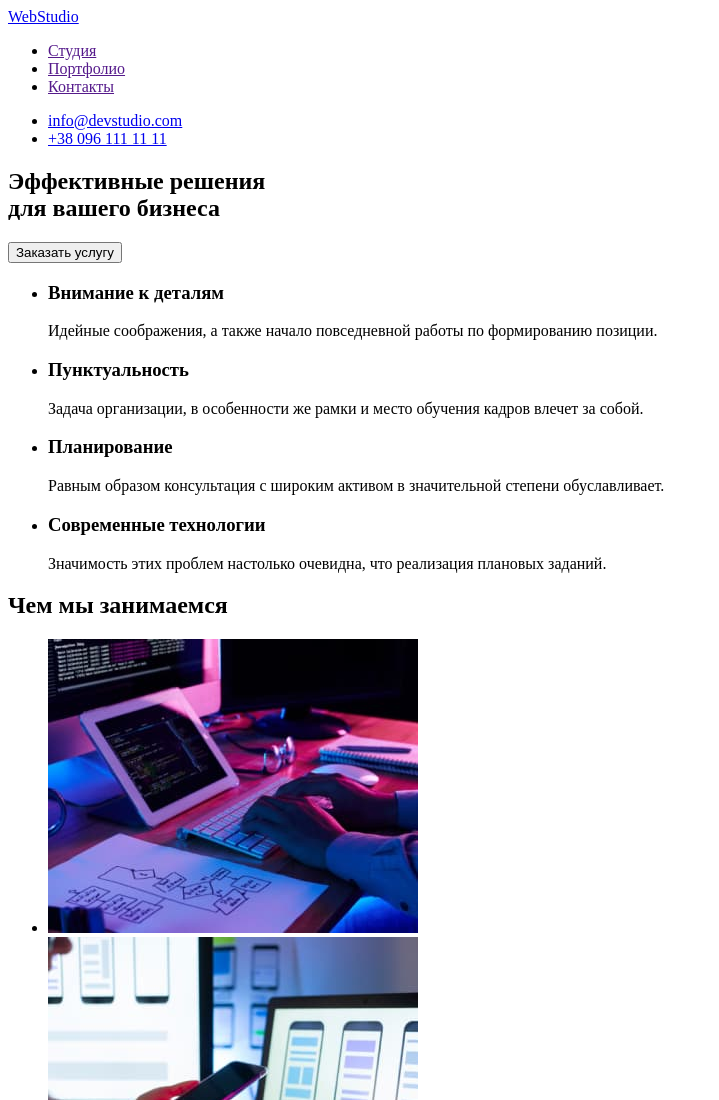
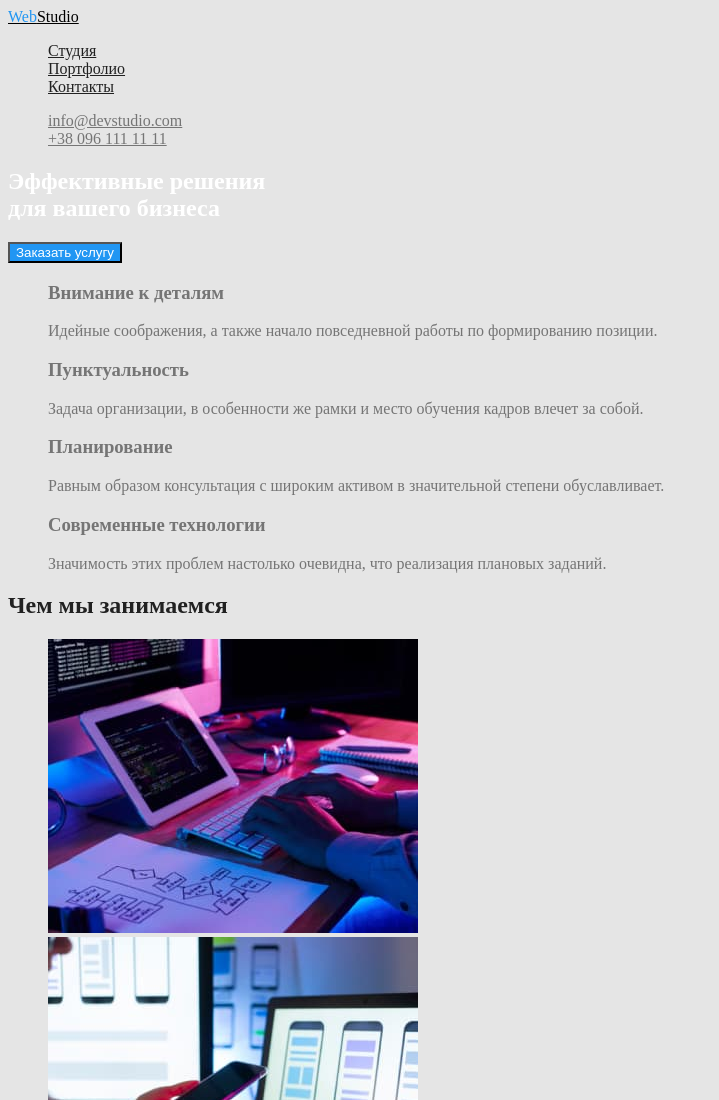
Before and after one commit to Denys07748/goit-markup-hw-02, a plain HTML site: page index.html in a window 1280 px wide. Shown: the top 1100 px of the page, without its empty margins (0-719 px from the left). Drawn offline with Linux system fonts and the light colour scheme.

Commit message:
назначение цветов, присвоение классов

```diff
--- a/css/styles.css
+++ b/css/styles.css
@@ -0,0 +1,57 @@
+body {
+    color: #757575;
+    background-color: #E5E5E5;
+}
+
+/* цвет заголовков #212121 */
+/* цвет текста #757575 */
+/* белый  #FFFFFF */
+/* акцент #2196F3*/
+/* цвет основного фона #E5E5E5 */
+/* вторичный цвет фона #F5F4FA */
+
+ul {
+    list-style: none;
+}
+
+.section-title {
+    color: #212121;
+}
+
+/* Header */
+
+.logo {
+    color: black;
+}
+.logo-web {
+    color: #2196F3;
+}
+
+
+.menu-nav .link {
+    color: #212121;
+}
+.menu-nav .link:hover,
+.menu-nav .link:focus {
+    color: #2196F3;
+}
+
+.contacts .link {
+    color: #757575;
+}
+.contacts .link:hover,
+.contacts .link:focus {
+    color: #2196F3;
+}
+
+
+
+/* Section hero */
+
+.hero-title {
+    color: #ffffff;
+}
+.hero-button {
+    color: #ffffff;
+    background-color: #2196F3;
+}
--- a/index.html
+++ b/index.html
@@ -12,28 +12,28 @@
     <header class="pages-header">
         <nav>
             <a href="/" lang="en" class="logo">
-                WebStudio
+                <span class="logo-web">Web</span>Studio
             </a>
 
-            <ul>
-                <li> <a href="">Студия</a></li>
-                <li> <a href="">Портфолио</a></li>
-                <li> <a href="">Контакты</a></li>
+            <ul class="menu-nav list">
+                <li> <a href="" class="link">Студия</a></li>
+                <li> <a href="" class="link">Портфолио</a></li>
+                <li> <a href="" class="link">Контакты</a></li>
             </ul>
         </nav>
-        <ul class="">
-            <li lang="en"><a href="mailto:info@devstudio.com">info@devstudio.com</a></li>
-            <li><a href="tel:+380961111111">+38 096 111 11 11</a></li>
+        <ul class="contacts list">
+            <li lang="en" ><a href="mailto:info@devstudio.com" class="link">info@devstudio.com</a></li>
+            <li><a href="tel:+380961111111" class="link">+38 096 111 11 11</a></li>
         </ul>
     </header>
     <main>
         <!--Герой-->
-        <section>
-            <h1>Эффективные решения<br/> для вашего бизнеса</h1>
-            <button type="button">Заказать услугу</button>
+        <section class="hero">
+            <h1 class="hero-title">Эффективные решения<br/> для вашего бизнеса</h1>
+            <button type="button" class="hero-button">Заказать услугу</button>
         </section>
         <!--Особенности-->
-        <section>
+        <section class="features">
             <h2 hidden>Особенности</h2>
             <ul>
                 <li>
@@ -55,8 +55,8 @@
             </ul>
         </section>
         <!--Чем занимаются-->
-        <section>
-            <h2>Чем мы занимаемся</h2>
+        <section class="section">
+            <h2 class="section-title">Чем мы занимаемся</h2>
             <ul>
                 <li><img src="./images/box_1.jpg" alt="программирование" width="370"></li>
                 <li><img src="./images/box_2.jpg" alt="разработка мобильного дизайна" width="370"></li>
@@ -64,8 +64,8 @@
             </ul>
         </section>
         <!--Команда-->
-        <section>
-            <h2>Наша команда</h2>
+        <section class="section">
+            <h2 class="section-title">Наша команда</h2>
             <ul>
                 <li>
                     <img src="./images/team_card_1.jpg" alt="Член команды" width="270">
```
